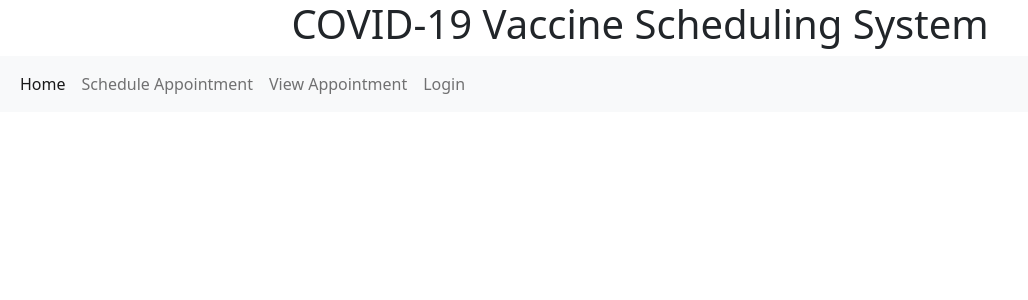
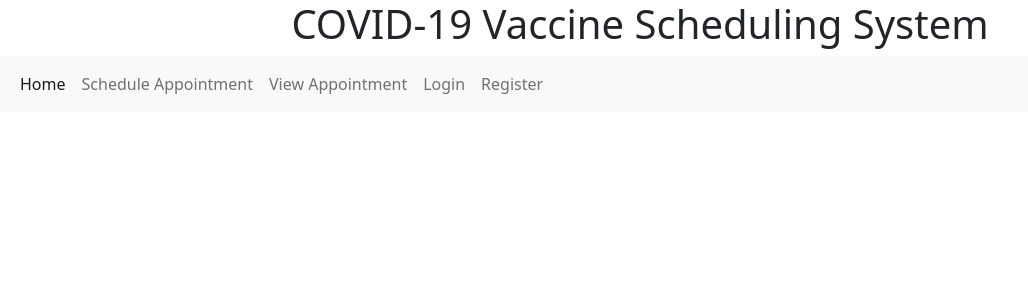
Before and after one commit to JohnRievenAdante/VaccineSchedulingSystem, a Flask app: page / in a window 1280 px wide. Shown: the top 300 px of the page, without its empty margins (0-1028 px from the left). Run offline with Flask 2, Linux system fonts and the light colour scheme; some libraries are stand-ins or nearby versions.

Commit message:
added registration url

```diff
--- a/templates/base.html
+++ b/templates/base.html
@@ -41,6 +41,9 @@
                       <li class="nav-item">
                       <a class="nav-link" href="{{ url_for('Login') }}">Login</a>
                     </li>
+                      <li class="nav-item">
+                      <a class="nav-link" href="{{ url_for('Register') }}">Register</a>
+                    </li>
                   </ul>
                 </div>
               </div>
```
